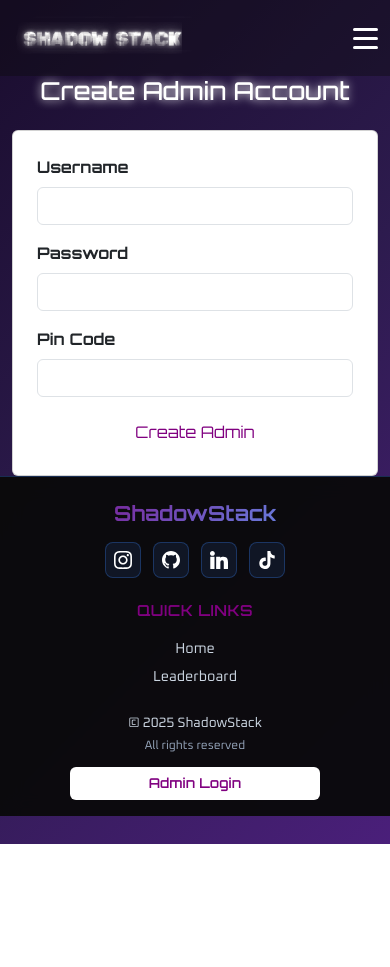
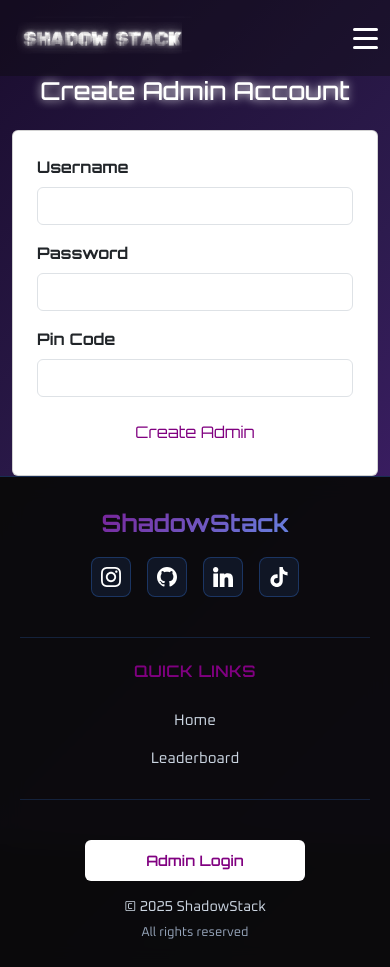
Before and after one commit to KaiaBryant/shadow-stack, a React (Vite) app in the folder client/: page /register in a window 390 px wide. Before the commit the page ends 844 px from the top, so only its background shows below. Built offline with nearby package versions, Linux system fonts and the light colour scheme; a web font is replaced by a local one.

Commit message:
unhide scroll and centered holiday btn in footer

```diff
--- a/client/src/styles/Footer.css
+++ b/client/src/styles/Footer.css
@@ -173,80 +173,145 @@
     box-shadow: 0 4px 8px rgba(96, 165, 250, 0.3);
 }
 
-/* Tablet Responsive */
-@media (max-width: 992px) {
-    .footer-container {
-        grid-template-columns: 1fr 1fr;
-        gap: 1.5rem;
-        padding: 2rem 1.5rem 1rem;
-    }
-
-    .footer-left {
-        grid-column: 1 / -1;
-        max-width: 100%;
-    }
-
-    .footer-center {
-        padding-left: 0;
-    }
-
-    .footer-right {
-        align-items: flex-start;
-    }
-
-    .copyright {
-        text-align: left;
-    }
-}
-
 /* Mobile Responsive */
 @media (max-width: 576px) {
     .footer-container {
         grid-template-columns: 1fr;
-        gap: 1.5rem;
-        padding: 1.5rem 1rem 1rem;
+        gap: 2rem;
+        padding: 2rem 1.25rem 1.5rem;
     }
 
     .holiday-btn {
         font-size: 0.8rem;
-        padding: 0.35rem 0.85rem;
+        padding: 0.5rem 1.2rem;
+        margin: 0.75rem auto 0;
+        width: 100%;
+        max-width: 200px;
     }
 
     .footer-left {
         text-align: center;
+        max-width: 100%;
+    }
+
+    .footer-brand {
+        font-size: 1.5rem;
+        margin-bottom: 0.75rem;
+    }
+
+    .social-icons {
+        justify-content: center;
+        gap: 1rem;
+        margin-bottom: 0.5rem;
+    }
+
+    .social-icons a {
+        width: 40px;
+        height: 40px;
+    }
+
+    .social-icons img {
+        width: 20px;
+        height: 20px;
+    }
+
+    .footer-center {
+        text-align: center;
+        padding-left: 0;
+        padding: 1.5rem 0;
+        border-top: 1px solid rgba(59, 130, 246, 0.2);
+        border-bottom: 1px solid rgba(59, 130, 246, 0.2);
+    }
+
+    .footer-title {
+        font-size: 1rem;
+        margin-bottom: 1rem;
+    }
+
+    .footer-links {
+        align-items: center;
+        gap: 0.5rem;
+    }
+
+    .footer-link {
+        font-size: 0.95rem;
+        padding: 0.25rem 0;
+    }
+
+    .footer-link:hover {
+        padding-left: 0;
+        color: #C5BAFF;
+    }
+
+    .footer-right {
+        align-items: center;
+        gap: 1rem;
+        padding-top: 0.5rem;
+    }
+
+    .copyright {
+        text-align: center;
+        order: 2;
+    }
+
+    .copyright p {
+        font-size: 0.9rem;
+    }
+
+    .copyright-subtext {
+        font-size: 0.8rem !important;
+        margin-top: 0.3rem !important;
+    }
+
+    .admin-btn {
+        width: 100%;
+        max-width: 220px;
+        padding: 0.6rem 1rem;
+        font-size: 0.9rem;
+        order: 1;
+    }
+}
+
+/* Extra Small Mobile (iPhone SE, etc.) */
+@media (max-width: 375px) {
+    .footer-container {
+        padding: 1.75rem 1rem 1.25rem;
+        gap: 1.75rem;
     }
 
     .footer-brand {
         font-size: 1.3rem;
     }
 
-    .social-icons {
-        justify-content: center;
+    .social-icons a {
+        width: 36px;
+        height: 36px;
     }
 
-    .footer-center {
-        text-align: center;
+    .social-icons img {
+        width: 18px;
+        height: 18px;
     }
 
-    .footer-links {
-        align-items: center;
+    .footer-title {
+        font-size: 0.95rem;
     }
 
-    .footer-link:hover {
-        padding-left: 0;
+    .footer-link {
+        font-size: 0.9rem;
     }
 
-    .footer-right {
-        align-items: center;
-        gap: 0.75rem;
+    .copyright p {
+        font-size: 0.85rem;
     }
 
-    .copyright {
-        text-align: center;
+    .copyright-subtext {
+        font-size: 0.75rem !important;
     }
 
-    .admin-btn {
-        width: 100%;
-        max-width: 250px;
+    .admin-btn,
+    .holiday-btn {
+        font-size: 0.85rem;
+        padding: 0.5rem 0.9rem;
     }
 }
--- a/client/src/styles/global.css
+++ b/client/src/styles/global.css
@@ -11,7 +11,7 @@ body {
     min-height: 100vh;
     height: 100%;
     position: relative;
-    overflow-x: hidden;
+    /* overflow-x: hidden; */
     margin: 0;
 }
 
```
